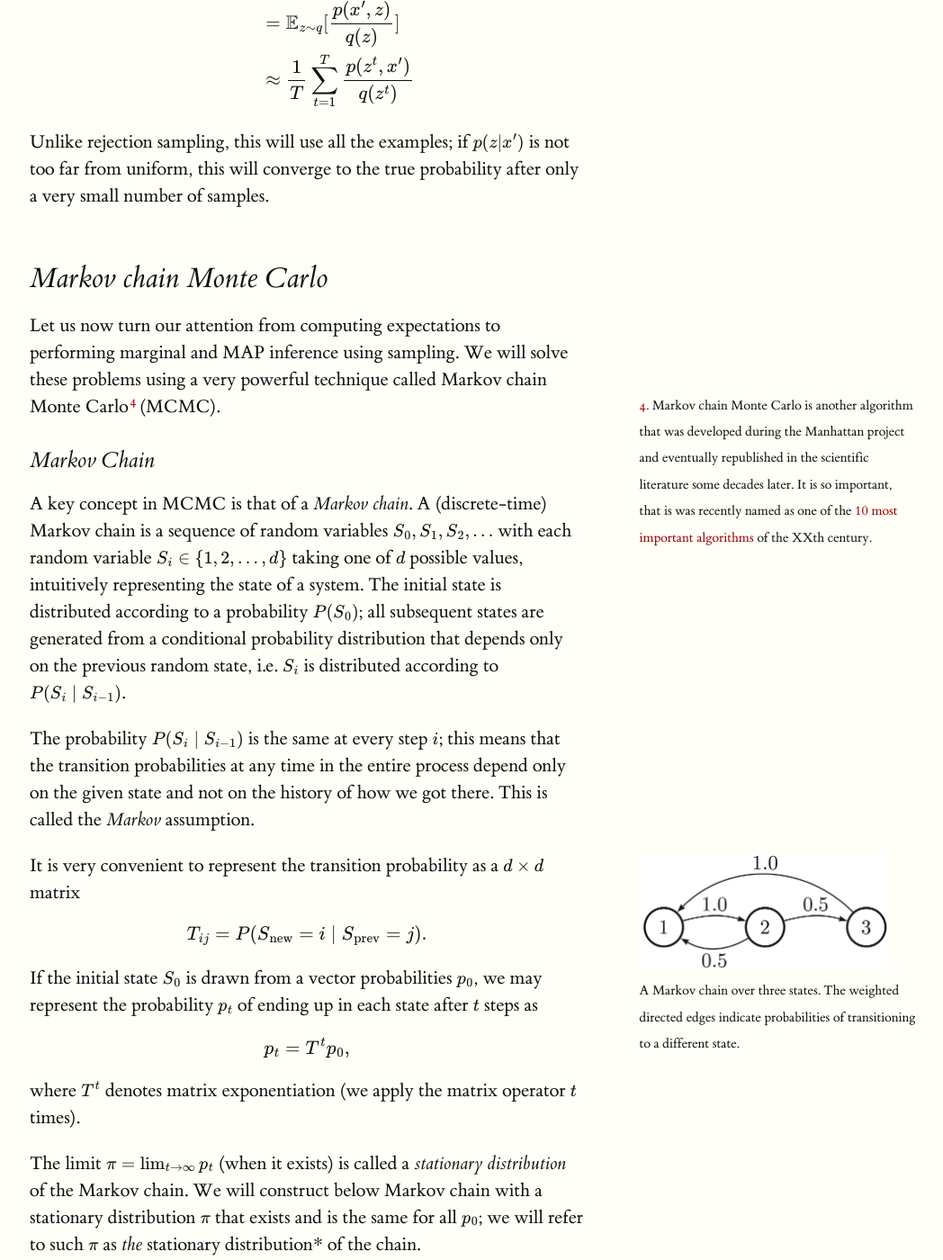
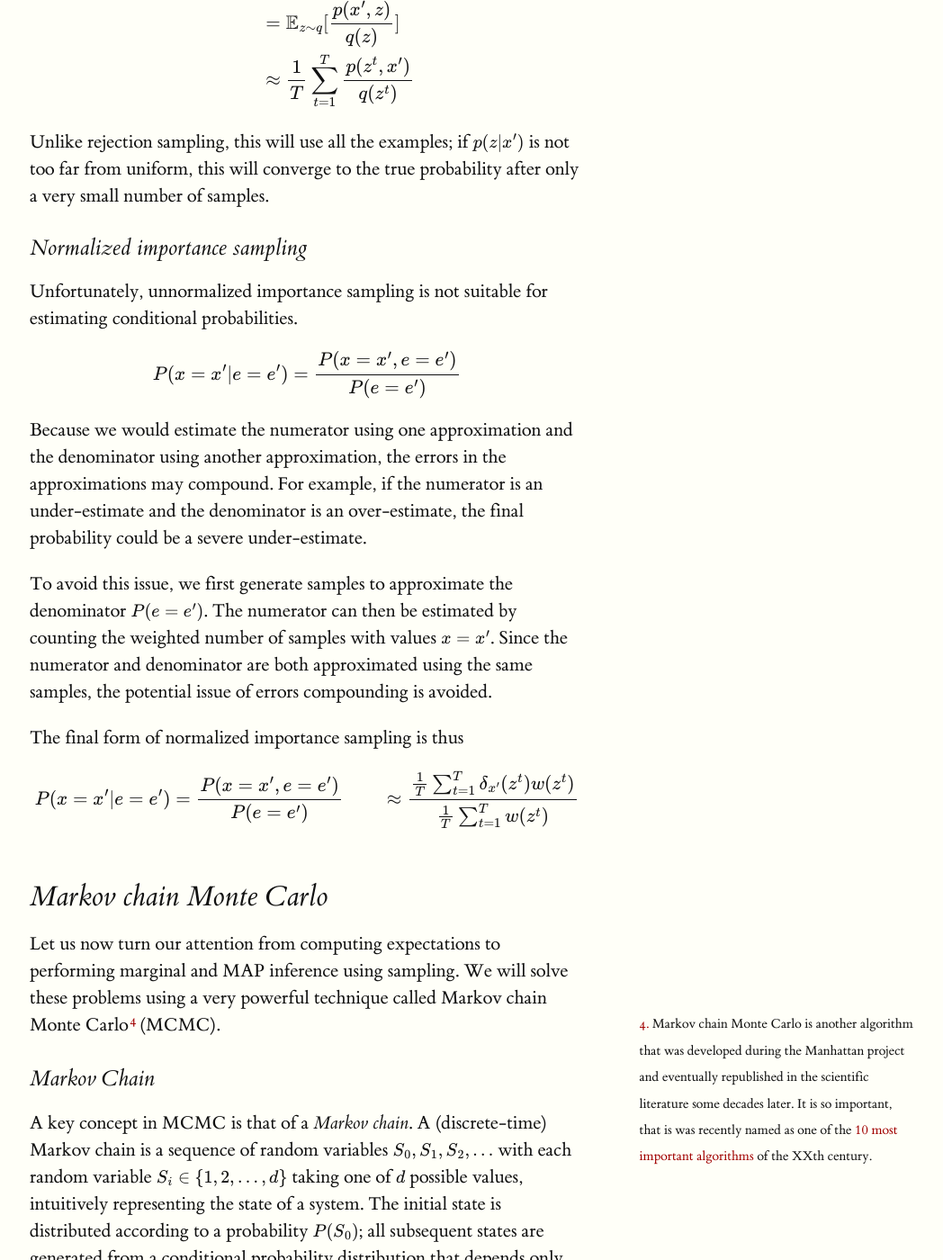
Before and after one commit to ermongroup/cs228-notes, a Jekyll site: the page built from inference/sampling/index.md, in a window 1280 px wide and 1400 px high, scrolled down 4427 px. Shown: the whole window at 90% size, without its empty margins (127-1175 px from the left). Built offline with Jekyll 4.4.1, drawn with Linux system fonts in a browser that asks for light colours; formulas are drawn with MathJax 3; some of the changed text lies outside the part shown.

Commit message:
Adding section on normalized importance sampling

```diff
--- a/inference/sampling/index.md
+++ b/inference/sampling/index.md
@@ -88,6 +88,34 @@ p(x=x')
 \end{align*}
 {% endmath %}
 Unlike rejection sampling, this will use all the examples; if $$p(z|x')$$ is not too far from uniform, this will converge to the true probability after only a very small number of samples.
+
+### Normalized importance sampling
+
+Unfortunately, unnormalized importance sampling is not suitable for estimating conditional probabilities.
+
+{% math %}
+\begin{align*}
+P(x=x'|e=e')
+& = \frac{P(x=x', e=e')}{P(e=e')}
+\end{align*}
+{% endmath %}
+
+Because we would estimate the numerator using one approximation and the denominator using another approximation, the errors in the approximations may compound. For example, if the numerator is an under-estimate and the denominator is an over-estimate, the final probability could be a severe under-estimate.
+
+To avoid this issue, we first generate samples to approximate the denominator $$P(e=e')$$. The numerator can then be estimated by counting the weighted number of samples with values $$x=x'$$. Since the numerator and denominator are both approximated using the same samples, the potential issue of errors compounding is avoided.
+
+The final form of normalized importance sampling is thus
+
+{% math %}
+\begin{align*}
+P(x=x'|e=e')
+& = \frac{P(x=x', e=e')}{P(e=e')}
+& \approx \frac{\frac{1}{T}\sum_{t=1}^{T}{\delta_{x'}(z^t)w(z^t)}}{\frac{1}{T}\sum_{t=1}^{T}{w(z^t)}}
+\end{align*}
+{% endmath %}
+
+
+
 
 ## Markov chain Monte Carlo
 
```
Also changed, not shown: other parts of inference/sampling/index.md (+1 -1 lines), docs/inference/sampling/index.html (+26 -1 lines).
